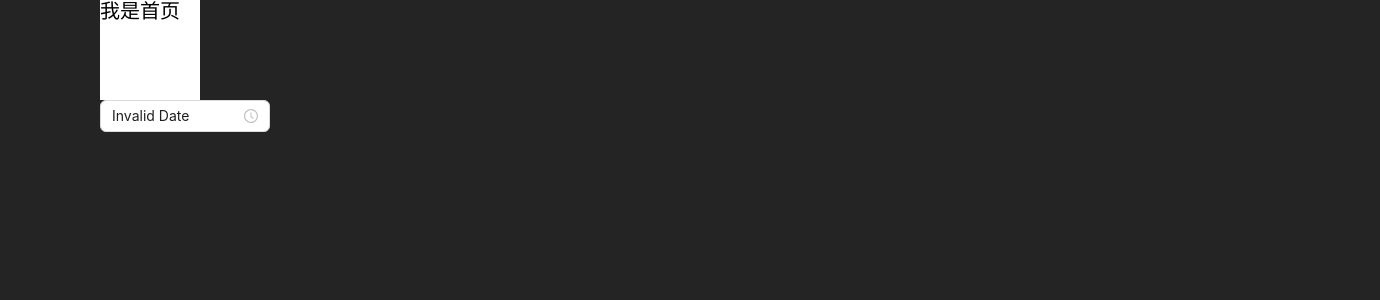
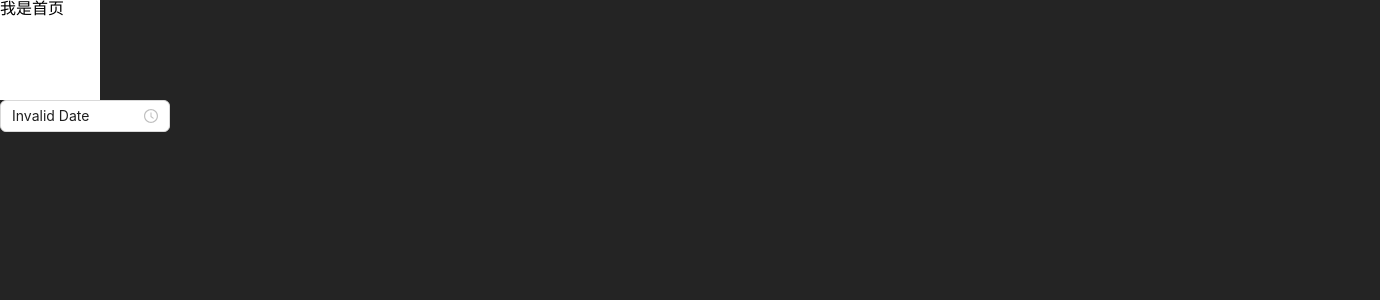
Before and after one commit to wutiaowu5t5/CompleteVueProject, a Vue app: page / in a window 1280 px wide. Shown: the top 300 px of the page, 1380 px wide, since content can reach past the window. Built offline with nearby package versions, Linux system fonts and the light colour scheme.

Commit message:
style: restore the less file for the test

```diff
--- a/src/assets/styles/common.less
+++ b/src/assets/styles/common.less
@@ -1,10 +1,4 @@
 body {
-  position: absolute;
-  top: 0;
-  left: 100px;
-  width: 100px;
   background-color: #242424;
   color: rgb(255 255 255 / 87%);
-  font-family: SFMono-Regular, Consolas, 'Liberation Mono', Menlo, Courier, monospace;
-  font-size: 20px;
 }
```
